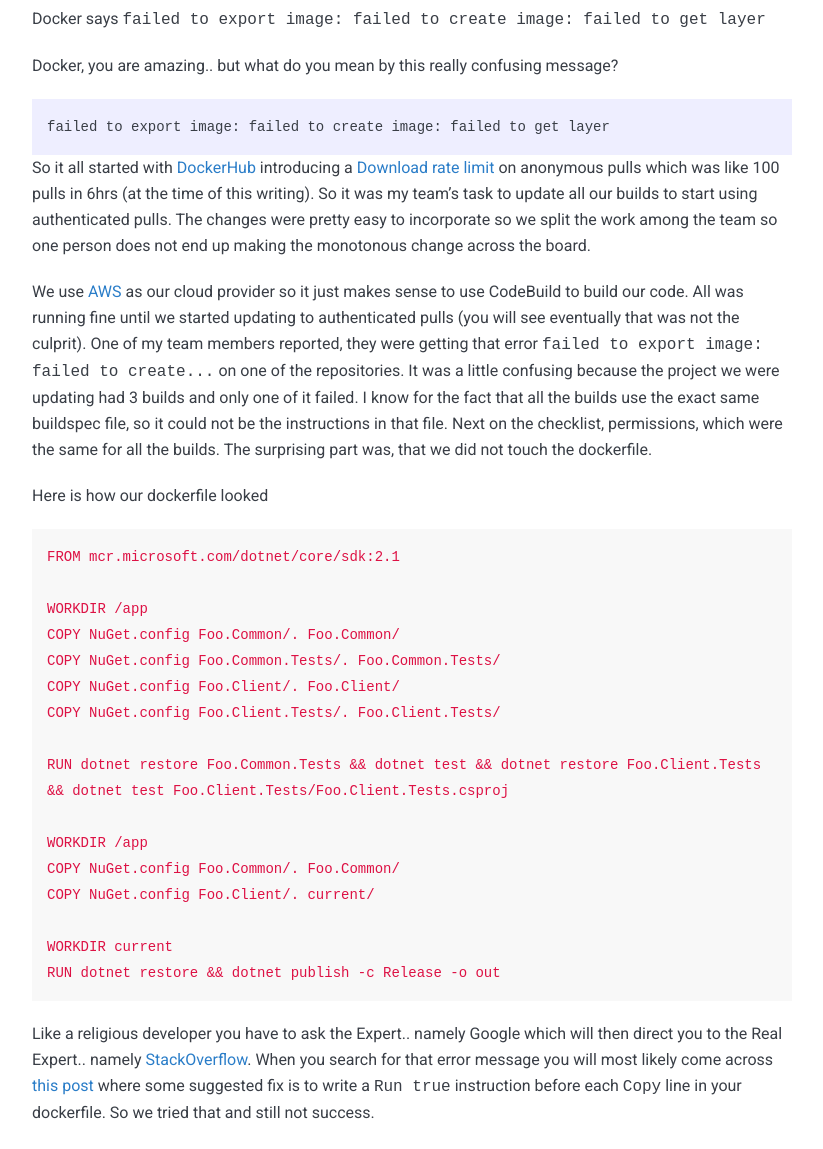
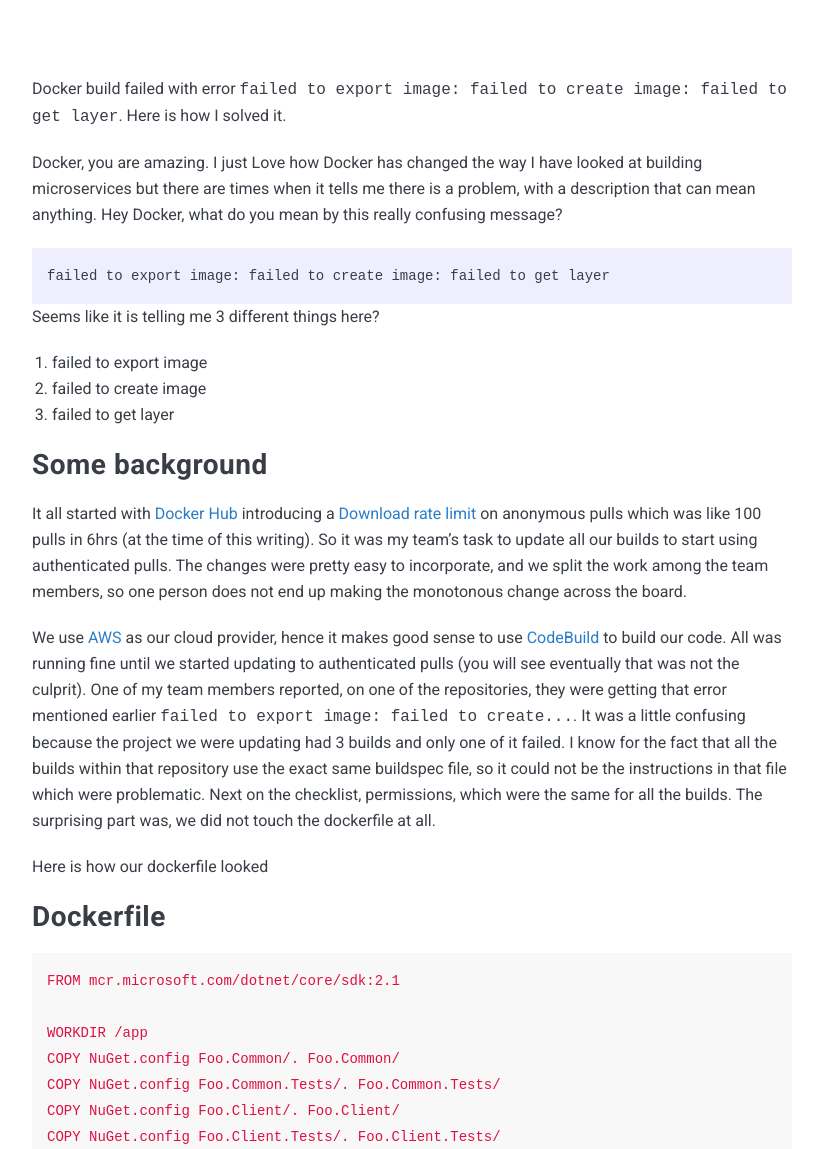
Before and after one commit to paragnairdev/paragnairdev.github.io, a Jekyll site: the page built from _posts/2021-01-06-docker-failed-to-export-image-failed-to-create-image-failed-to-get-layer.md, in a window 1280 px wide and 1400 px high, scrolled down 866 px, cut to the strip 251-1400 px from the top of the window. Shown: the whole strip, without its empty margins (228-1051 px from the left). Built offline with Jekyll 4.4.1, drawn with Linux system fonts in a browser that asks for light colours; nearby versions of some CDN libraries; some of the changed text lies outside the part shown.

Commit message:
Updated post & title

````diff
--- a/_posts/2021-01-06-docker-failed-to-export-image-failed-to-create-image-failed-to-get-layer.md
+++ b/_posts/2021-01-06-docker-failed-to-export-image-failed-to-create-image-failed-to-get-layer.md
@@ -1,25 +1,33 @@
 ---
 layout: post
-title:  "Docker: failed to export image"
+title:  "Docker: failed to export/create/get image"
 date:   2021-01-06 20:00:00 +0000
 image:  docker-unsplash.jpg
 tags:   Tech Docker Troubleshoot AWS
 ---
 
-Docker says `failed to export image: failed to create image: failed to get layer`
+Docker build failed with error `failed to export image: failed to create image: failed to get layer`. Here is how I solved it.
 
-Docker, you are amazing.. but what do you mean by this really confusing message?
+Docker, you are amazing. I just Love how Docker has changed the way I have looked at building microservices but there are times when it tells me there is a problem, with a description that can mean anything. Hey Docker, what do you mean by this really confusing message?
 
 ```
 failed to export image: failed to create image: failed to get layer
 ```
 
-So it all started with [DockerHub](https://hub.docker.com) introducing a [Download rate limit](https://docs.docker.com/docker-hub/download-rate-limit/) on anonymous pulls which was like 100 pulls in 6hrs (at the time of this writing). So it was my team's task to update all our builds to start using authenticated pulls. The changes were pretty easy to incorporate so we split the work among the team so one person does not end up making the monotonous change across the board.
+Seems like it is telling me 3 different things here?
+1. failed to export image
+2. failed to create image
+3. failed to get layer
 
-We use [AWS](https://aws.amazon.com/) as our cloud provider so it just makes sense to use CodeBuild to build our code. All was running fine until we started updating to authenticated pulls (you will see eventually that was not the culprit). One of my team members reported, they were getting that error `failed to export image: failed to create...` on one of the repositories. It was a little confusing because the project we were updating had 3 builds and only one of it failed. I know for the fact that all the builds use the exact same buildspec file, so it could not be the instructions in that file. Next on the checklist, permissions, which were the same for all the builds. The surprising part was, that we did not touch the dockerfile.
+## Some background
+
+It all started with [Docker Hub](https://hub.docker.com) introducing a [Download rate limit](https://docs.docker.com/docker-hub/download-rate-limit/) on anonymous pulls which was like 100 pulls in 6hrs (at the time of this writing). So it was my team's task to update all our builds to start using authenticated pulls. The changes were pretty easy to incorporate, and we split the work among the team members, so one person does not end up making the monotonous change across the board.
+
+We use [AWS](https://aws.amazon.com/) as our cloud provider, hence it makes good sense to use [CodeBuild](https://aws.amazon.com/codebuild/) to build our code. All was running fine until we started updating to authenticated pulls (you will see eventually that was not the culprit). One of my team members reported, on one of the repositories, they were getting that error mentioned earlier `failed to export image: failed to create...`. It was a little confusing because the project we were updating had 3 builds and only one of it failed. I know for the fact that all the builds within that repository use the exact same buildspec file, so it could not be the instructions in that file which were problematic. Next on the checklist, permissions, which were the same for all the builds. The surprising part was, we did not touch the dockerfile at all.
 
 Here is how our dockerfile looked
 
+## Dockerfile
 {% highlight yaml %}
 FROM mcr.microsoft.com/dotnet/core/sdk:2.1
 
@@ -39,11 +47,11 @@
 RUN dotnet restore && dotnet publish -c Release -o out
 {% endhighlight %}
 
-Like a religious developer you have to ask the Expert.. namely Google which will then direct you to the Real Expert.. namely [StackOverflow](https://stackoverflow.com/). When you search for that error message you will most likely come across [this post](https://stackoverflow.com/questions/51115856/docker-failed-to-export-image-failed-to-create-image-failed-to-get-layer) where some suggested fix is to write a `Run true` instruction before each `Copy` line in your dockerfile. So we tried that and still not success.
+Like a religious developer you have to ask the Expert.. namely Google which will then direct you to the Real Expert.. namely [StackOverflow](https://stackoverflow.com/). When you search for that error message you will most likely come across [this post](https://stackoverflow.com/questions/51115856/docker-failed-to-export-image-failed-to-create-image-failed-to-get-layer) where some suggested fix is to write a `Run true` statement before each `Copy` statement in your dockerfile. So we tried that and still no success.
 
-After crawling through numerous forums I said to myself "Am I looking at the wrong place?" Lets see the commit history on that repository and see what changes were made. I noticed, we had changed the docker build instance from `aws/codebuild/docker:1.12.1` to `aws/codebuild/docker:17.09.0` which gave an indication that something in our dockerfile was OK in `1.12.1` but `17.09.0` does not like it anymore. If you take a closer look at our dockerfile, you will notice though it is not [multi-stage build](https://docs.docker.com/develop/develop-images/multistage-build/), we are still running tests first and then creating a release in the SAME CONTAINER. Let me walk you through the file
+After crawling through numerous forums I said to myself "Am I looking at the wrong place?" Lets see the commit history on that repository and see what changes were made. I noticed, we had changed the docker build instance from `aws/codebuild/docker:1.12.1` to `aws/codebuild/docker:17.09.0` which gave an indication that something in our dockerfile was OK in `1.12.1` but `17.09.0` did not like it anymore. If you take a closer look at our [Dockerfile](#dockerfile), you will notice though it is not [multi-stage build](https://docs.docker.com/develop/develop-images/multistage-build/), we are still running tests first and then creating a release in the SAME CONTAINER. Let me walk you through the file
 
-* First we copy all the assets to the `app` folder and run tests
+First we copy all the assets to the `app` folder and run tests
 {% highlight yaml %}
 FROM mcr.microsoft.com/dotnet/core/sdk:2.1
 
@@ -56,7 +64,7 @@
 ...
 {% endhighlight %}
 
-* Then we copy the assets excluding tests to the same folder
+Then we copy the assets excluding tests to the same folder
 {% highlight yaml %}
 ...
 
@@ -89,10 +99,10 @@
 RUN dotnet restore && dotnet publish -c Release -o out
 {% endhighlight %}
 
-The above solution worked for us but in your case that error could have been a result of something else in your dockerfile. As you can see, that error is so general that its quite difficult to figure out the right reason.
+The above solution worked for us but in your case that error could have been a result of something else in your dockerfile. As you can see, that error is so general that its quite difficult to figure out the exact reason. Hey Docker, don't worry, no love lost here, still Love You.
 
-Finally, my reccomendation would be to move to [multi-stage builds](https://docs.docker.com/develop/develop-images/multistage-build/) where the tests and release builds would happen on a separate container. Hope this post has helped someone who encountered this error and the top-listed solutions on Google did not work for them.
+Finally, my reccomendation would be to move to [multi-stage builds](https://docs.docker.com/develop/develop-images/multistage-build/) where the tests and release builds would happen on a separate container. Hope this post helps someone who encounters this error and the top-listed solutions on Google/StackOverflow did not work.
 
-You go through tireless hours of debugging something but once you have found a solution, its hours well invested, you have learned something new.
+You go through tireless hours of debugging something, but once you have found a solution, its hours well invested, you have learned something new.
 
 > Live as if you were to die tomorrow. Learn as if you were to live forever. - Mahatma Gandhi
````
Also changed, not shown: other parts of _posts/2021-01-06-docker-failed-to-export-image-failed-to-create-image-failed-to-get-layer.md (+3 -1 lines).
